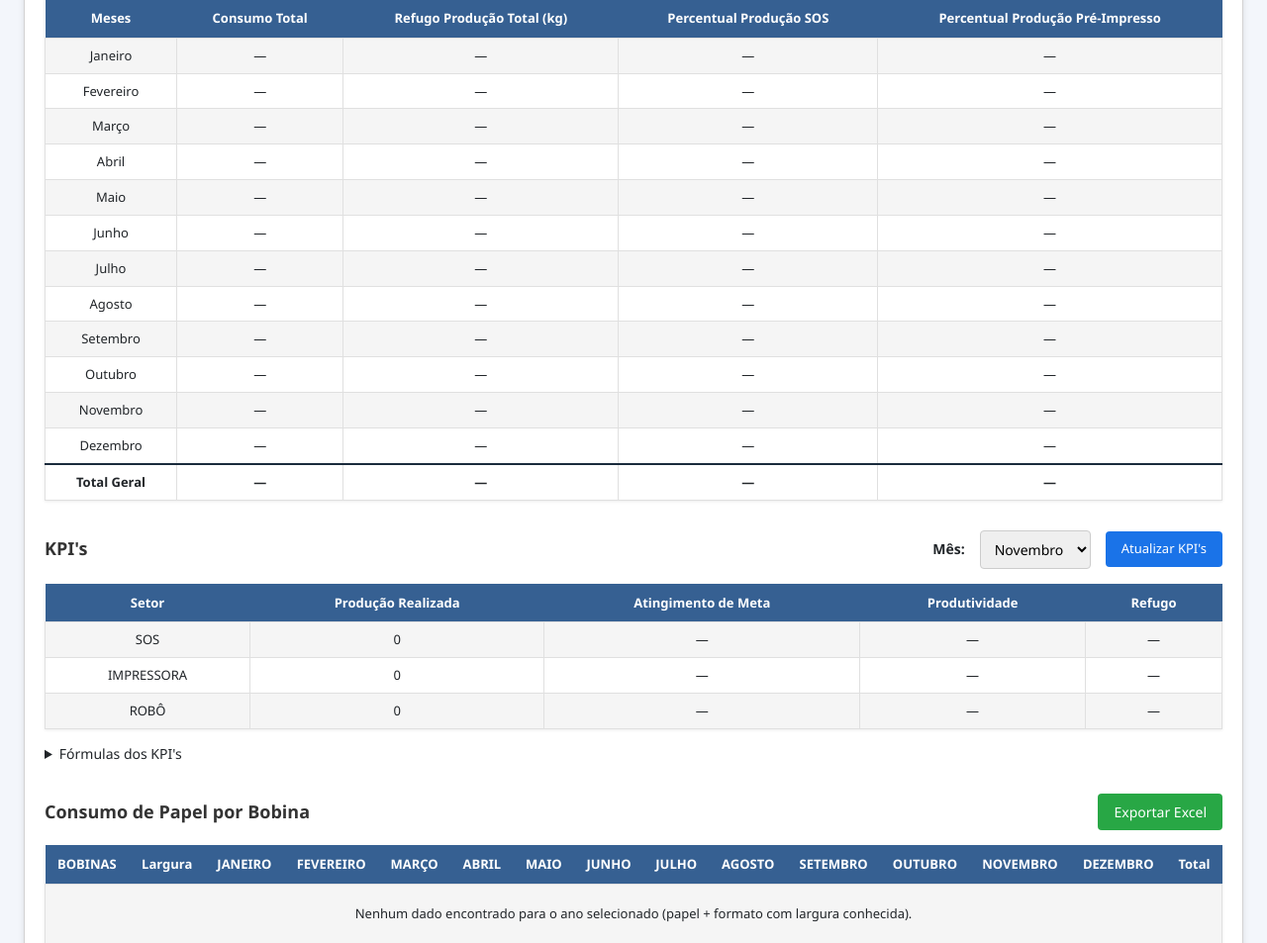
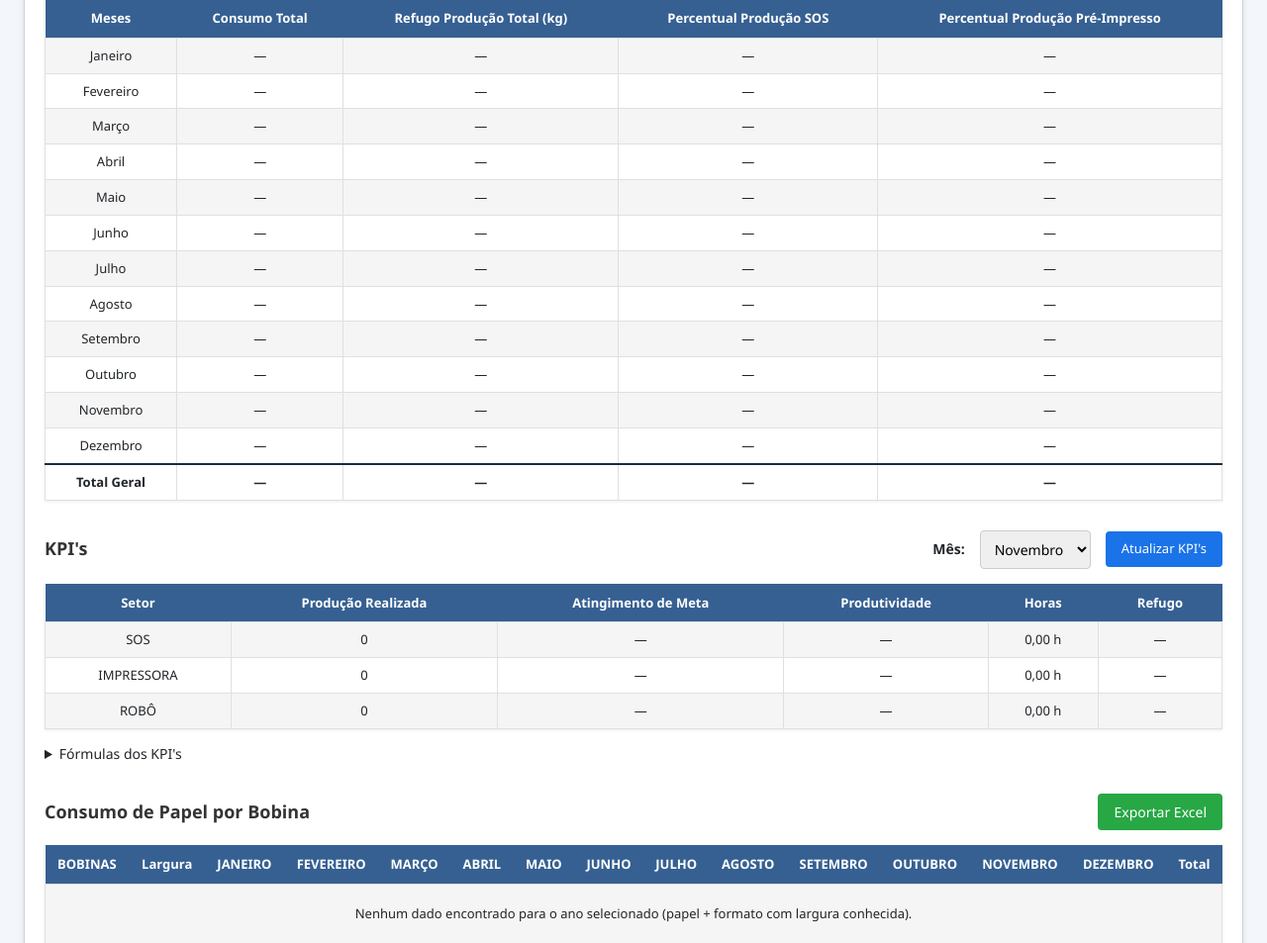
Before and after one commit to pedrocvalderrama/npdproducao, a Flask app: page /comparativo-mensal in a window 1280 px wide. Shown: the part 849-1802 px from the top of the page at 99% size. Run offline with Flask 3, Linux system fonts and the light colour scheme; a user stored in the database is signed in; data comes from the database, SQL or seed files in the repository; data that the repository does not hold is empty; parts of the project's set-up code (start-up, migrations or seed data) failed here and were passed over; some libraries are stand-ins or nearby versions.

Commit message:
Adiciona horas aos KPIs e usa jornada de 9 horas no Robo

```diff
--- a/app/routes/analise.py
+++ b/app/routes/analise.py
@@ -174,6 +174,7 @@ def _exportar_comparativo_mensal_excel(section, ano, dados):
 def _calcular_kpis_mensais(conn, ano, mes):
     """Histórico Diário para quantidades; Análise para velocidade e refugo."""
     from .lancamento_diario import GRUPOS_META_DIARIO
+    from ..business import PROD_DIA_KEYS, calc_tempo_producao_segmento
 
     inicio = f'{ano:04d}-{mes:02d}-01'
     fim = f'{ano + (mes == 12):04d}-{mes % 12 + 1:02d}-01'
@@ -196,13 +197,15 @@ def _calcular_kpis_mensais(conn, ano, mes):
         produzido = sum(quantidades.get(e, 0) for e in equipamentos)
         meta = metas.get(grupo)
         produtividade = refugo = None
+        horas = 0
         if grupo == 'ROBO':
             dias = conn.execute(
                 'SELECT COUNT(DISTINCT data) FROM lancamento_diario '
                 'WHERE data >= ? AND data < ? AND equipamento = ? AND quantidade > 0',
                 (inicio, fim, 'ROBO'),
             ).fetchone()[0]
-            produtividade = produzido / (dias * 8) if dias else None
+            horas = dias * 9
+            produtividade = produzido / horas if horas else None
             refugo_pecas = conn.execute(
                 'SELECT COALESCE(SUM(refugo_robo), 0) FROM producao '
                 "WHERE data_robo >= ? AND data_robo < ? AND TRIM(COALESCE(robo_alca, '')) != ''",
@@ -220,6 +223,15 @@ def _calcular_kpis_mensais(conn, ano, mes):
                 f'AND {maquina_col} IN ({marcadores})', conn, params=[inicio, fim, *maquinas]
             )
             if not df.empty:
+                pedidos = df.to_dict('records')
+                if grupo == 'SOS':
+                    segundos = sum(
+                        calc_tempo_producao_segmento(p.get(k1), p.get(k2))
+                        for p in pedidos for k1, k2 in PROD_DIA_KEYS
+                    )
+                else:
+                    segundos = sum(calc_tempo_producao_impressora(p) for p in pedidos)
+                horas = segundos / 3600
                 velocidade = 'velocidade_un_min' if grupo == 'SOS' else 'velocidade_un_min_flexo'
                 produtividade = df[velocidade].mean()
                 calculo_refugo = calc_media_refugo_sos_consolidada if grupo == 'SOS' else calc_media_refugo_flexo_consolidada
@@ -229,6 +241,7 @@ def _calcular_kpis_mensais(conn, ano, mes):
             'producao': produzido,
             'atingimento': produzido / meta * 100 if meta and meta > 0 else None,
             'produtividade': produtividade,
+            'horas': horas,
             'refugo': refugo,
         })
     return linhas
--- a/templates/comparativo_mensal.html
+++ b/templates/comparativo_mensal.html
@@ -173,6 +173,7 @@
               <th scope="col">Produção Realizada</th>
               <th scope="col">Atingimento de Meta</th>
               <th scope="col">Produtividade</th>
+              <th scope="col">Horas</th>
               <th scope="col">Refugo</th>
             </tr>
           </thead>
@@ -183,6 +184,7 @@
               <td>{{ "{:,.0f}".format(r.producao)|replace(',', '.') }}</td>
               <td>{{ ("%.2f"|format(r.atingimento)|replace('.', ',')) ~ '%' if r.atingimento is not none else '—' }}</td>
               <td>{{ ("%.2f"|format(r.produtividade)|replace('.', ',')) ~ (' sacolas/h' if r.setor == 'ROBÔ' else ' sacos/min') if r.produtividade is not none and r.produtividade == r.produtividade else '—' }}</td>
+              <td>{{ "%.2f"|format(r.horas)|replace('.', ',') }} h</td>
               <td>{{ ("%.2f"|format(r.refugo)|replace('.', ',')) ~ '%' if r.refugo is not none and r.refugo == r.refugo else '—' }}</td>
             </tr>
             {% endfor %}
@@ -191,13 +193,14 @@
         <details style="margin-top: 15px;">
           <summary>Fórmulas dos KPI's</summary>
           <ul>
+            <li><strong>Horas:</strong> soma dos tempos de produção dos pedidos do mês, em horas decimais, pela Data SOS ou Data Impressora. Soma os quatro períodos de produção e considera viradas de dia. SOS exclui a resmadeira. Para Robô, número de datas distintas com Quantidade maior que zero no Histórico Diário × 9 horas, como na produtividade.</li>
             <li><strong>Produção Realizada:</strong> soma da Quantidade do Histórico Diário no mês e ano selecionados, por setor. SOS soma SOS 1 a SOS 4; Robô considera a quantidade de sacolas.</li>
             <li><strong>Atingimento de Meta:</strong> Produção Realizada ÷ meta do setor cadastrada em Display Diário → Meta do Mês × 100. Sem meta positiva, mostra “—”.</li>
             <li><strong>Produtividade (sacos/min):</strong> média aritmética das velocidades registradas na Análise: velocidade_un_min para SOS e velocidade_un_min_flexo para Impressora. Valores nulos são ignorados.</li>
             <li><strong>Refugo SOS (%):</strong> R ÷ (P + R) × 100, sendo R = soma de Refugo Acerto SOS + Refugo Pré-Impresso + Refugo SOS e P = soma de Quantidade SOS × Milheiro ÷ 1.000.</li>
             <li><strong>Refugo Impressora (%):</strong> R ÷ (P + R) × 100, sendo R = soma de Refugo Flexo + Refugo Acerto Flexo + Refugo Pré-Impresso e P = soma de Quantidade Impressora × Milheiro ÷ 1.000.</li>
             <li>Como na Análise, se P + R não for positivo, o refugo usa a média dos percentuais registrados. Os registros são filtrados pela Data SOS ou Data Impressora. SOS exclui a resmadeira.</li>
-            <li><strong>Produtividade Robô (sacolas/h):</strong> Produção Realizada do Robô ÷ (número de datas distintas com Quantidade maior que zero no Histórico Diário do Robô × 8 horas). Vários lançamentos na mesma data contam como um dia. Sem dias com produção, mostra “—”.</li>
+            <li><strong>Produtividade Robô (sacolas/h):</strong> Produção Realizada do Robô ÷ (número de datas distintas com Quantidade maior que zero no Histórico Diário do Robô × 9 horas). Vários lançamentos na mesma data contam como um dia. Sem dias com produção, mostra “—”.</li>
             <li><strong>Refugo Robô (%):</strong> R ÷ (Quantidade + R) × 100, sendo R = soma do Refugo Robô (peças) do Histórico, pela Data Robô e com máquina Robô preenchida, como na Análise. Quantidade = Produção Realizada do Robô no Histórico Diário. Ambos consideram o mês e ano selecionados. Refugo não informado conta como zero. Se Quantidade + R for zero, mostra “—”.</li>
           </ul>
         </details>
```
Also changed, not shown: tests/test_comparativo_kpis.py (+19 -2 lines).
